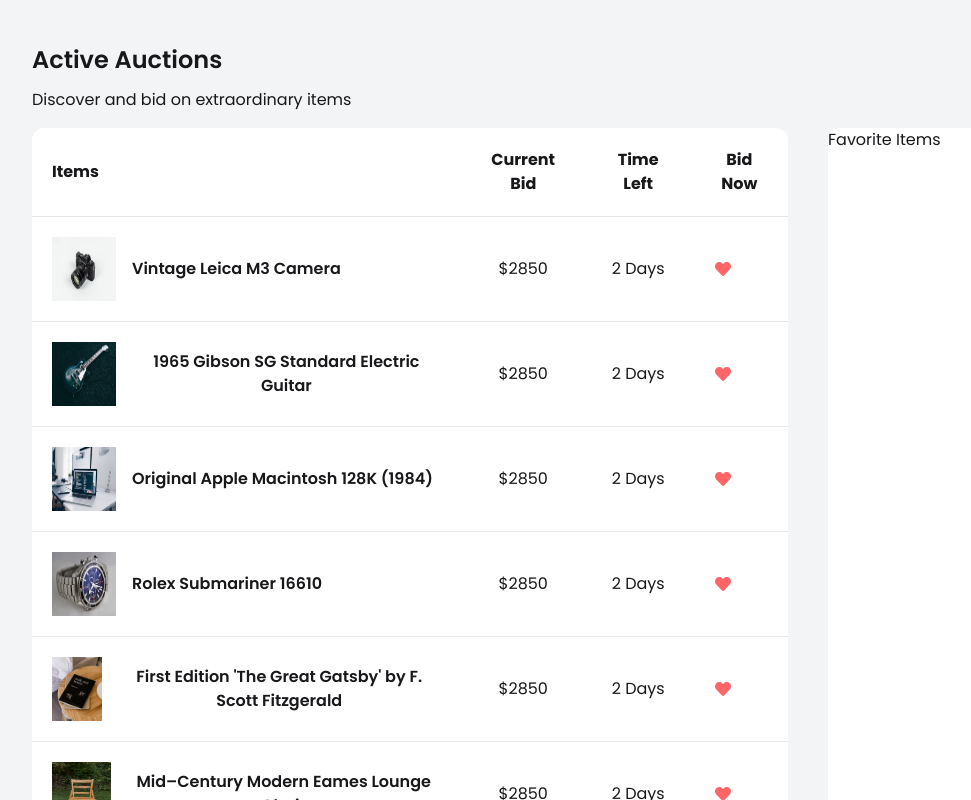
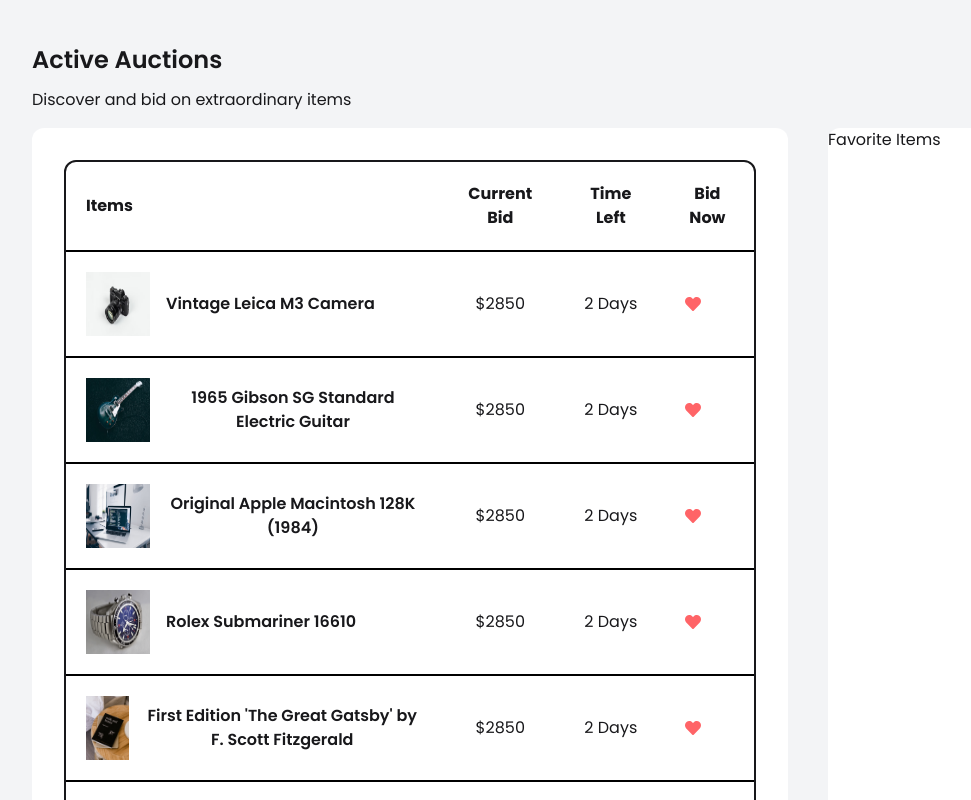
Before and after one commit to mdmhrz/acution-gallery, a React (Vite) app: page / in a window 1280 px wide. Shown: the part 660-1460 px from the top of the page, without its empty margins (48-1019 px from the left). Built offline with nearby package versions, Linux system fonts and the light colour scheme.

Commit message:
Border problem solved

```diff
--- a/src/components/Auctions/Auctions.jsx
+++ b/src/components/Auctions/Auctions.jsx
@@ -12,8 +12,10 @@
 
 
     return (
-        <table className='w-full rounded-xl'>
-                <thead className='border-b border-gray-200'>
+        <div className='p-8'>
+           <div className='border-2 rounded-xl'>
+           <table className='p-5 w-full'>
+                <thead>
                     <tr>
                         <th className='p-5 text-left'>Items</th>
                         <th className='p-5 text-center'>Current Bid</th>
@@ -26,7 +28,9 @@
                         items.map((item) => <Product key={item.id} item={item} ></Product>)
                     }
                 </tbody>
-            </table>
+        </table>
+           </div>
+        </div>
     );
 };
 
--- a/src/components/Product/Product.jsx
+++ b/src/components/Product/Product.jsx
@@ -7,7 +7,7 @@
     return (
 
 
-        <tr className='border-b border-gray-200 text-center'>
+        <tr className='border-t-2 border-black text-center'>
                 <td className='flex gap-4 items-center p-5'>
                     <img className='w-16 h-16' src={item.image} alt="" />
                     <h3 className='font-semibold'>{item.title}</h3>
--- /dev/null
+++ b/src/components/Test/Test.jsx
@@ -0,0 +1,28 @@
+import React from 'react';
+
+const Test = () => {
+    return (
+        <div className="overflow-hidden rounded-md border border-black">
+      <table className="w-full border-collapse">
+        <thead>
+          <tr className="bg-gray-200">
+            <th className="border border-black px-4 py-2">Header 1</th>
+            <th className="border border-black px-4 py-2">Header 2</th>
+          </tr>
+        </thead>
+        <tbody>
+          <tr>
+            <td className="border border-black px-4 py-2">Row 1</td>
+            <td className="border border-black px-4 py-2">Data</td>
+          </tr>
+          <tr>
+            <td className="border border-black px-4 py-2">Row 2</td>
+            <td className="border border-black px-4 py-2">Data</td>
+          </tr>
+        </tbody>
+      </table>
+    </div>
+    );
+};
+
+export default Test;
```
